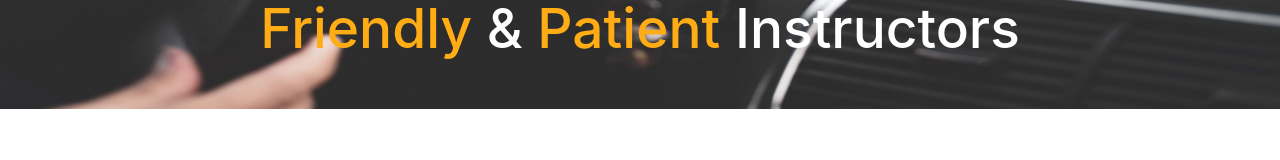
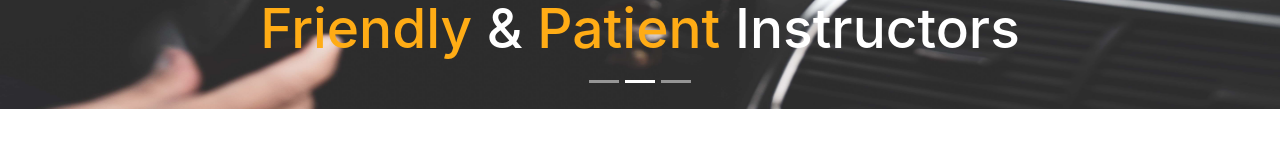
Before and after one commit to Hasib787/Cab-Driving-School, a React (Create React App) app: page / in a window 1280 px wide. Shown: the part 521-681 px from the top of the page. Built offline with nearby package versions, Linux system fonts and the light colour scheme.

Commit message:
added some changes

```diff
--- a/src/components/Header/Header.css
+++ b/src/components/Header/Header.css
@@ -17,3 +17,36 @@
 #slider-caption3 h1{
     font-size:55px;
 }
+.carousel-indicators{
+    position: absolute;
+    right: 0;
+    bottom: 0;
+    left: 0;
+    z-index: 15;
+    display: -ms-flexbox;
+    display: flex;
+    -ms-flex-pack: center;
+    justify-content: center;
+    padding-left: 0;
+    margin-right: 15%;
+    margin-left: 15%;
+    list-style: none;
+}
+.carousel-indicators li{
+    box-sizing: content-box;
+    -ms-flex: 0 1 auto;
+    flex: 0 1 auto;
+    width: 30px;
+    height: 3px;
+    margin-right: 3px;
+    margin-left: 3px;
+    text-indent: -999px;
+    cursor: pointer;
+    background-color: #fff;
+    background-clip: padding-box;
+    border-top: 10px solid transparent;
+    border-bottom: 10px solid transparent;
+    opacity: .5;
+    transition: opacity .6s ease;
+
+}
--- a/src/components/HeaderNav/HeaderNav.js
+++ b/src/components/HeaderNav/HeaderNav.js
@@ -6,12 +6,12 @@ import './HeaderNav.css';
 const HeaderNav = () => {
 
     return (
-        <div className="container">
+        <div id="navName" className="container">
             <Navbar id="navitem" className="text-uppercase fw-bold" expand="lg">
-                <Navbar.Brand id="logo" className="ms-5" href="#home">Cab <span>Driving School</span></Navbar.Brand>
+            <Link to="/home"><Navbar.Brand id="logo" className="ms-5" href="#home">Cab <span>Driving School</span></Navbar.Brand></Link>
                 <Navbar.Toggle aria-controls="basic-navbar-nav" />
                 <Navbar.Collapse id="basic-navbar-nav">
-                    <Nav className="ms-auto" id="navName">
+                    <Nav className="ms-auto" >
                         <p id="homenav"><Link to="/home"><Nav.Link id="home1" className="active ms-4" href="#home">Home</Nav.Link></Link></p>
                         <Nav.Link id="about" className="active ms-4 " href="#aboutus">About us</Nav.Link>
                         <Nav.Link id="program" className="active ms-4" href="#programs">Programs</Nav.Link>
--- a/src/components/Home/Home.js
+++ b/src/components/Home/Home.js
@@ -7,6 +7,7 @@ import whitecar from '../../images/whitecar.png';
 import Programs from '../Programs/Programs';
 import AboutUs from '../AboutUs/AboutUs';
 import Testimonial from '../Testimonial/Testimonial';
+import Footer from '../Footer/Footer';
 
 const Home = () => {
     return (
@@ -31,6 +32,7 @@ const Home = () => {
                     <Programs></Programs>
                     <AboutUs></AboutUs>
                     <Testimonial></Testimonial>
+                    <Footer></Footer>
         </div>
     );
 };
--- a/src/components/Testimonial/Testimonial.css
+++ b/src/components/Testimonial/Testimonial.css
@@ -24,6 +24,7 @@
     padding: 1.25rem;
     width: 75%;
     margin-left: 13%;
+    margin-bottom: 40px;
 }
 .tbody p{
     font-size: 19px;
--- a/src/components/Testimonial/Testimonial.js
+++ b/src/components/Testimonial/Testimonial.js
@@ -27,7 +27,7 @@ const Testimonial = () => {
                         </Carousel.Item>
                         <Carousel.Item>
                             <div className="review-card border-0 card">
-                                <div className="card-body">
+                                <div className="tbody">
                                     <p>Lorem ipsum, dolor sit amet consectetur adipisicing elit. Officiis quibusdam minus debitis repellat quidem! Maxime error voluptatem fuga dicta! Magnam autem impedit commodi sed nemo</p>
                                     <div className="card-title"><h5>surovi</h5></div>
                                     <div className="mb-2 text-muted card-subtitle">
@@ -38,7 +38,7 @@ const Testimonial = () => {
                         </Carousel.Item>
                         <Carousel.Item>
                             <div className="review-card border-0 card">
-                                <div className="card-body">
+                                <div className="tbody">
                                     <p>Lorem ipsum, dolor sit amet consectetur adipisicing elit. Officiis quibusdam minus debitis repellat quidem! Maxime error voluptatem fuga dicta! Magnam autem impedit commodi sed nemo</p>
                                     <div className="card-title"><h5>Hasib</h5></div>
                                     <div className="mb-2 text-muted card-subtitle">
```
Also changed, not shown: src/components/Footer/Footer.css (added).
